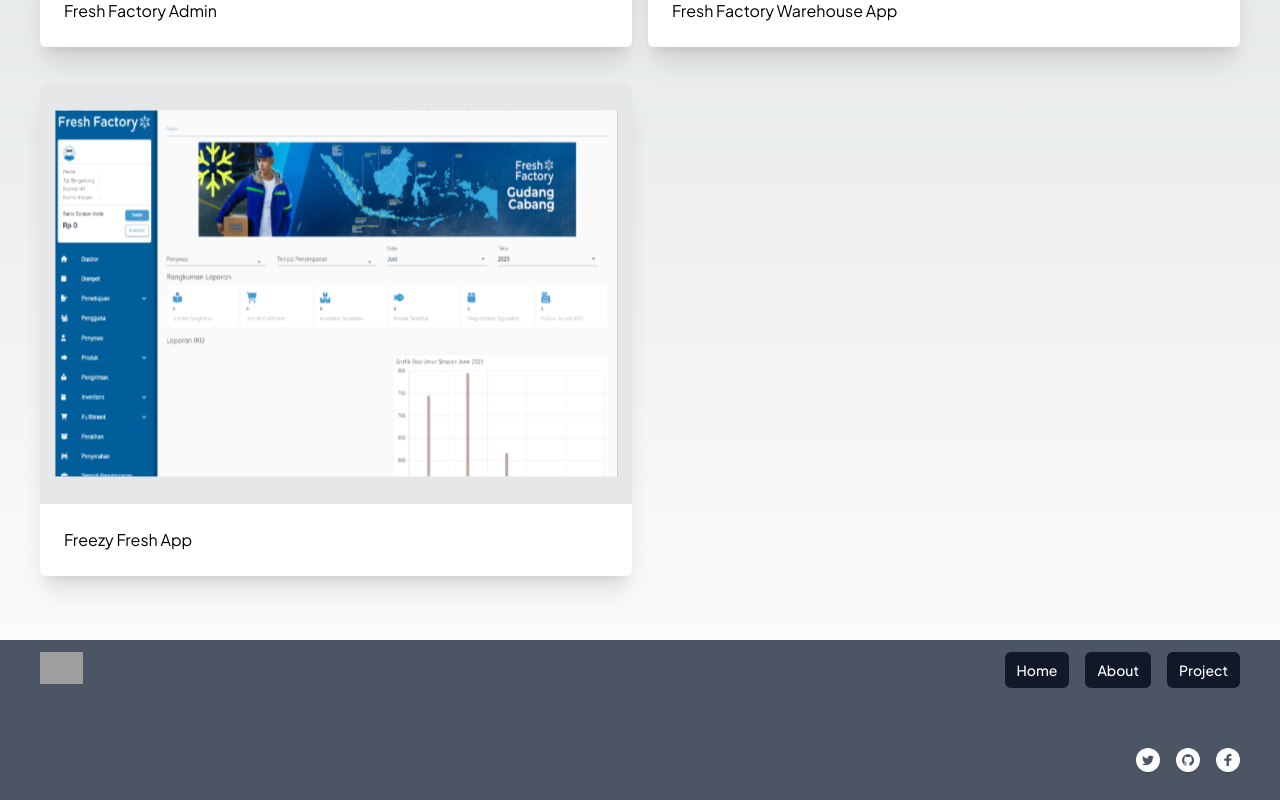
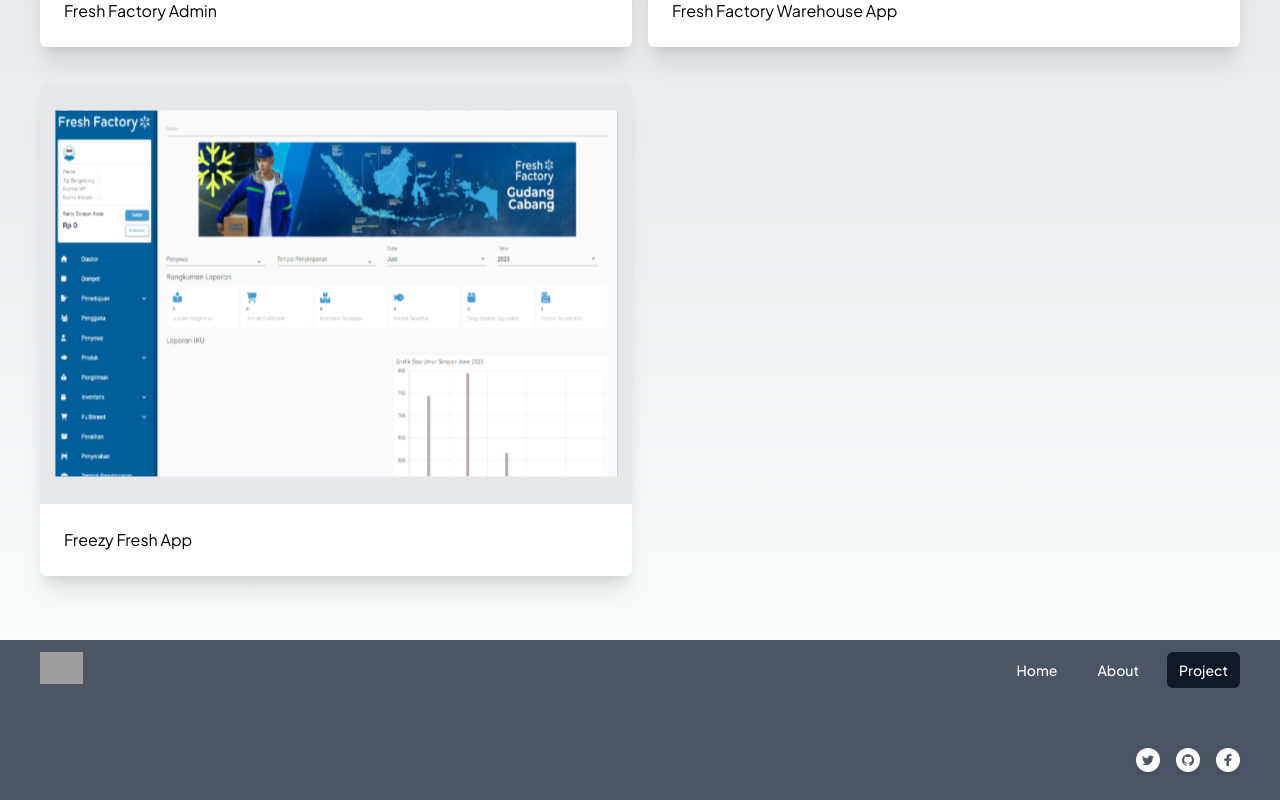
Before and after one commit to fiqriachmada/fiqriachmada.github.io, a Next.js app: page /project in a window 1280 px wide. Shown: the part 590-1390 px from the top of the page. Built offline with nearby package versions, Linux system fonts and the light colour scheme; grey boxes are pictures that could not be loaded.

Commit message:
add activeLink in footer

```diff
--- a/app/(default)/footer.js
+++ b/app/(default)/footer.js
@@ -1,19 +1,30 @@
 'use client';
 
 import { Transition } from '@headlessui/react';
-import { useState } from 'react';
+import { useEffect, useState } from 'react';
 import headerItems from '@/data/headerItems';
 import Link from 'next/link';
-import { useRouter } from 'next/navigation';
+import { usePathname, useRouter } from 'next/navigation';
 import socialMediaItems from './socialMediaItems';
 
 function Footer() {
+  const [activeLink, setActiveLink] = useState('');
   const [isShowing, setIsShowing] = useState(false);
 
   const router = useRouter();
 
+  const pathname = usePathname();
+
   const handleClick = () => {
     router.push('/');
+  };
+
+  useEffect(() => {
+    setActiveLink(pathname);
+  });
+
+  const handleClickFooter = (link) => {
+    setActiveLink(link);
   };
 
   return (
@@ -43,8 +54,11 @@ function Footer() {
               {/* <!-- Current: "bg-gray-900 text-white", Default: "text-gray-300 hover:bg-gray-700 hover:text-white" --> */}
               {headerItems.map((headerItem) => (
                 <Link
+                  onClick={() => handleClickFooter(headerItem.link)}
                   href={headerItem.link}
-                  className="bg-gray-900 text-white rounded-md px-3 py-2 text-sm font-medium capitalize">
+                  className={`${
+                    activeLink === headerItem.link && 'bg-gray-900'
+                  } text-white rounded-md px-3 py-2 text-sm font-medium capitalize`}>
                   {headerItem.title}
                 </Link>
               ))}
@@ -104,8 +118,10 @@ function Footer() {
             {headerItems.map((headerItem) => (
               <Link
                 href={headerItem.link}
-                className="bg-gray-900 text-white block rounded-md px-3 py-2 text-base font-medium capitalize"
-                aria-current="page">
+                onClick={() => handleClickFooter(headerItem.link)}
+                className={`${
+                  activeLink === headerItem.link && 'bg-gray-900'
+                } text-white block rounded-md px-3 py-2 text-base font-medium capitalize`}>
                 {headerItem.title}
               </Link>
             ))}
```
Also changed, not shown: app/(default)/header.js (+0 -94 lines).
